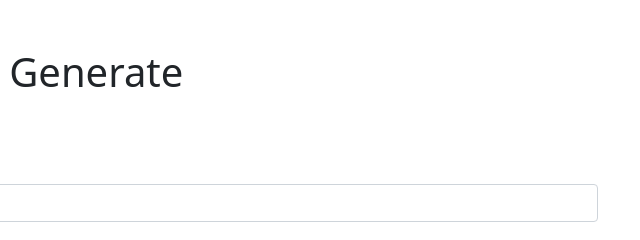
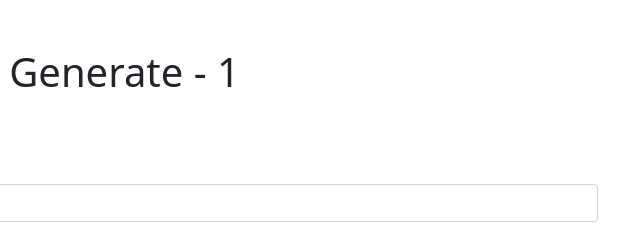
Before and after one commit to InfernaLEVP/arq-base, a website: page generate.html in a window 1280 px wide. Shown: the top 240 px of the page, 600-1240 px from the left. Drawn offline with nearby package versions, Linux system fonts and the light colour scheme.

Commit message:
Action Test

```diff
--- a/generate.html
+++ b/generate.html
@@ -76,7 +76,7 @@
           <div class="col col-12 align-self-center">
             <br>
             <br>
-            <h1>ARQuant Presentation Data Generate</h1>
+            <h1>ARQuant Presentation Data Generate - 1</h1>
             <br>
             <br>
             <!-- Login form -->
```
